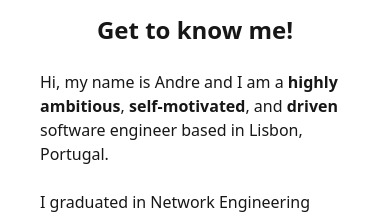
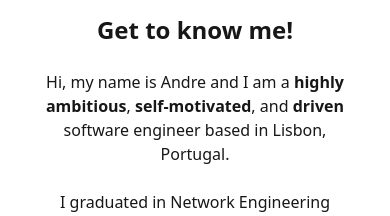
Before and after one commit to andrevitormb/porfolio, a Next.js app: page / in a window 390 px wide. Shown: the part 961-1177 px from the top of the page. Built offline with nearby package versions, Linux system fonts and the light colour scheme.

Commit message:
justify in mobile

```diff
--- a/components/AboutSection.tsx
+++ b/components/AboutSection.tsx
@@ -24,12 +24,12 @@ const AboutSection = () => {
         <hr className="w-6 h-1 mx-auto my-4 bg-teal-500 border-0 rounded"></hr>
       </h1>
 
-      <div className="flex flex-col space-y-10 items-stretch justify-center align-top md:space-x-10 md:space-y-0 md:p-4 md:flex-row md:text-left text-neutral-900  dark:text-neutral-100">
+      <div className=" min-[380px]:text-center flex flex-col space-y-10 items-stretch justify-center align-top md:space-x-10 md:space-y-0 md:p-4 md:flex-row md:text-left text-neutral-900  dark:text-neutral-100 ">
         <div className="md:w-1/2 ">
           <h1 className="text-center text-2xl font-bold mb-6 md:text-left">
             Get to know me!
           </h1>
-          <p>
+          <p className="">
             Hi, my name is Andre and I am a{" "}
             <span className="font-bold">{"highly ambitious"}</span>,
             <span className="font-bold">{" self-motivated"}</span>, and
--- a/components/HeroSection.tsx
+++ b/components/HeroSection.tsx
@@ -7,7 +7,7 @@ const HeroSection = () => {
     const { systemTheme, theme, setTheme } = useTheme()
     return (
     <div id="home" className='bg-white dark:bg-stone-900 px-10'>
-        <div className='flex flex-col text-center items-center justify-center h-screen sm:py-32 py-16 md:flex-row md:space-x-4 md:text-left md:px-40'>
+        <div className='flex flex-col text-center items-center justify-center h-screen sm:py-32 py-16 md:flex-row md:space-x-4 md:text-left md:px-40 sm:text-center'>
             <div className='md:w-1/2 md:mt-2'>
                 <Image className='rounded-[50%] shadow-2xl' src={theme === "dark" ? '/me-dark-version.png' : '/me.jpg' } alt="" width={300} height={300}/>
             </div>
--- a/components/ProjectsSection.tsx
+++ b/components/ProjectsSection.tsx
@@ -24,7 +24,7 @@ const projects = [
 const ProjectsSection = () => {
     const { systemTheme, theme, setTheme } = useTheme()
   return (
-    <section id="projects" className="px-10 bg-white dark:bg-stone-900">
+    <section id="projects" className="px-10 bg-white dark:bg-stone-900 min-[380px]:text-center md:text-left">
       <h1 className="py-10 text-center font-bold text-4xl text-neutral-900  dark:text-neutral-100">
         Projects
         <hr className="w-6 h-1 mx-auto my-4 bg-teal-500 border-0 rounded"></hr>
@@ -57,7 +57,7 @@ const ProjectsSection = () => {
                         - {feature}
                     </p>
                    ))}
-                    <div className="flex flex-row align-bottom space-x-4 mt-5">
+                    <div className="flex flex-row align-bottom space-x-4 mt-5 min-[380px]:justify-center md:justify-start">
                       <Link href={project.github} target="_blank">
                         <BsGithub
                           size={30}
```
